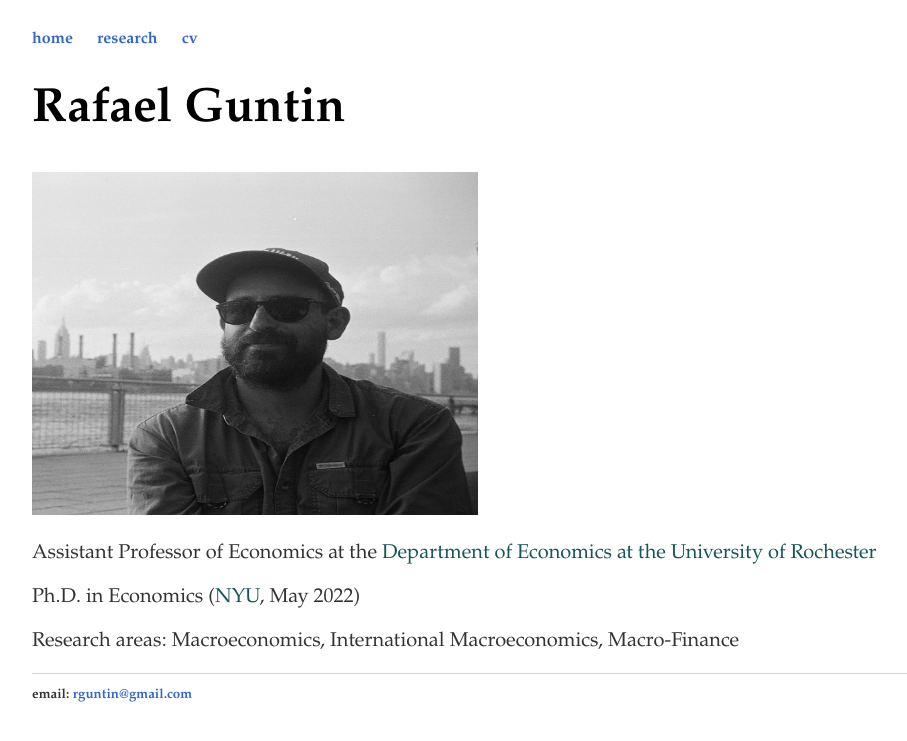
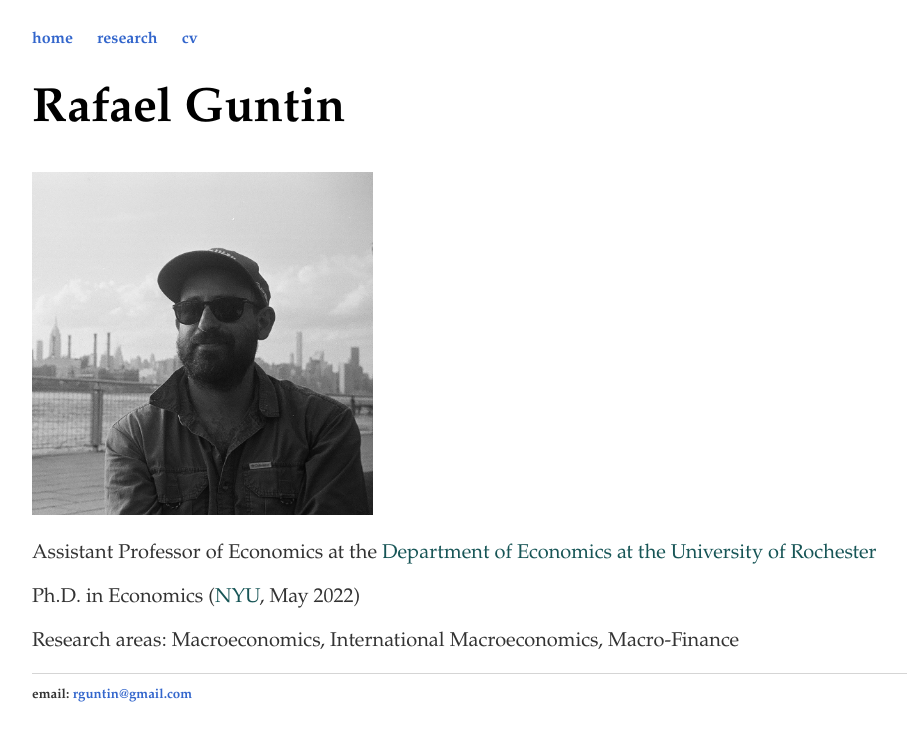
Before and after one commit to rafaguntin/rafaguntin.github.io, a Jekyll site: the page built from index.html, in a window 1280 px wide. Shown: the top 741 px of the page, without its empty margins (96-1003 px from the left). Built offline with Jekyll 4.4.1, drawn with Linux system fonts in a browser that asks for light colours.

Commit message:
Update index.html

```diff
--- a/index.html
+++ b/index.html
@@ -6,7 +6,7 @@
 <div class="blurb">
 			<h1> Rafael Guntin </h1>
 		        <!--<img src="images/test_2_new.jpeg" class="inline"/ width="322" height="343"> -->
-			<img src="images/photo_3.jpeg" class="inline"/ width="446" height="343">
+			<img src="images/photo_3.jpeg" class="inline"/ width="341" height="343">
 	                        <small>
 			        <p> Assistant Professor of Economics at the <a style="color:#175556" href="http://www.sas.rochester.edu/eco/index.html" target="_blank">Department of Economics at the University of Rochester</a>  </p>
 			<p> Ph.D. in Economics (<a style="color:#175556" href="https://as.nyu.edu/econ.html" target="_blank">NYU</a>, May 2022) </p>
```
